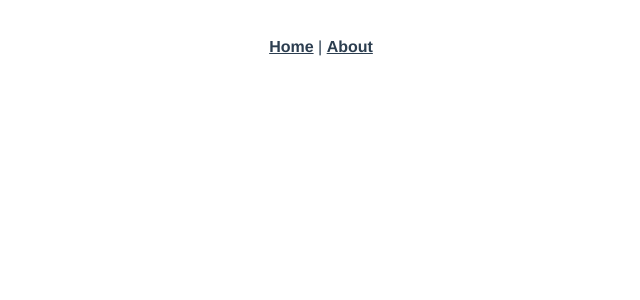
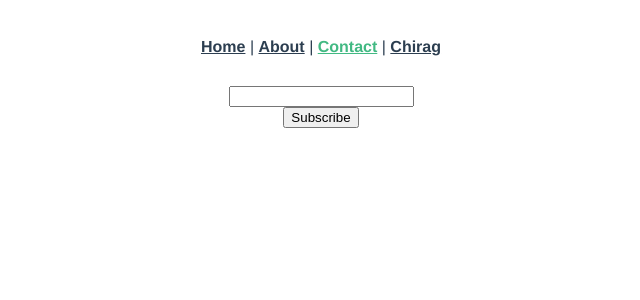
Before and after one commit to Chiragmodi1247/ui-training, a Vue app in the folder vueJs/myvueapp/: page /contact in a window 1280 px wide. Shown: the top 300 px of the page, without its empty margins (319-959 px from the left). Built offline with nearby package versions, Linux system fonts and the light colour scheme.

Commit message:
4 routers added

```diff
--- a/vueJs/myvueapp/src/App.vue
+++ b/vueJs/myvueapp/src/App.vue
@@ -2,7 +2,9 @@
   <div id="app">
     <div id="nav">
       <router-link to="/">Home</router-link> |
-      <router-link to="/about">About</router-link>
+      <router-link to="/about">About</router-link> |
+      <router-link to="/contact">Contact</router-link> |
+      <router-link to="/chirag">Chirag</router-link>
     </div>
     <router-view/>
   </div>
--- a/vueJs/myvueapp/src/router/index.js
+++ b/vueJs/myvueapp/src/router/index.js
@@ -17,6 +17,14 @@ const routes = [
     // this generates a separate chunk (about.[hash].js) for this route
     // which is lazy-loaded when the route is visited.
     component: () => import(/* webpackChunkName: "about" */ '../views/About.vue')
+  },{
+    path: '/contact',
+    name: 'contact',
+    component: () => import('../views/Contact.vue')
+  },{
+    path: '/chirag',
+    name: 'Chirag',
+    component: () => import('../views/Chirag.vue')
   }
 ]
 
--- /dev/null
+++ b/vueJs/myvueapp/src/views/Chirag.vue
@@ -0,0 +1,6 @@
+<template>
+    <div>
+        <h3>Chirag Modi</h3>
+        <p>Contact: 8320369696</p>
+    </div>
+</template>
--- /dev/null
+++ b/vueJs/myvueapp/src/views/Contact.vue
@@ -0,0 +1,6 @@
+<template>
+    <div>
+        <input type="email"><br>
+        <button>Subscribe</button>
+    </div>
+</template>
```
